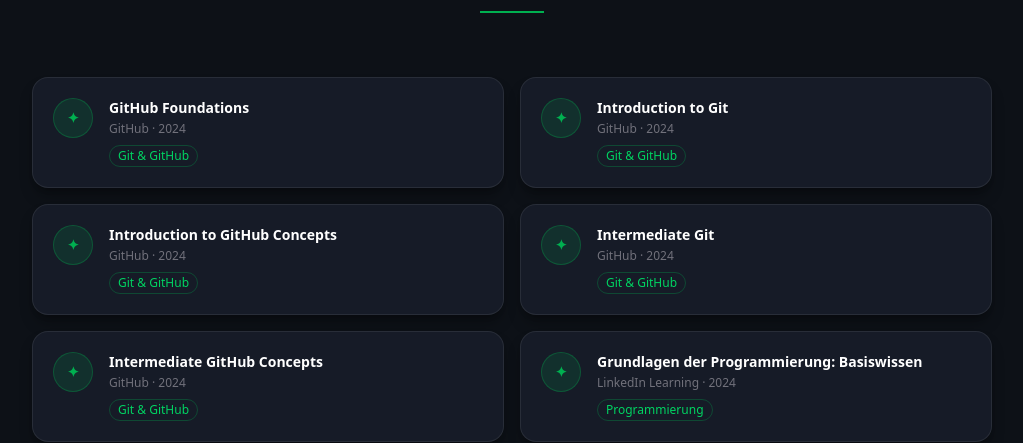
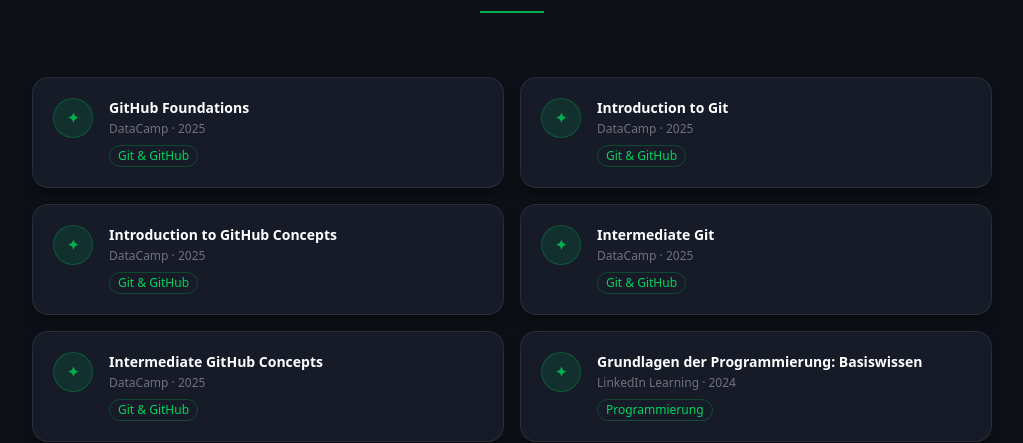
Before and after one commit to Emeric99/portfolio, a Next.js app: page / in a window 1280 px wide. Shown: the part 4380-4823 px from the top of the page, without its empty margins (128-1151 px from the left). Built offline with nearby package versions, Linux system fonts and the light colour scheme.

Commit message:
Update Certificates

```diff
--- a/app/components/Certificates.tsx
+++ b/app/components/Certificates.tsx
@@ -4,11 +4,11 @@
 type Lang = "en" | "fr" | "de";
 
 const certs = [
-  { title: "GitHub Foundations", issuer: "GitHub", date: "2024", category: "Git & GitHub", file: "/certificate_GitHub Foundations.pdf" },
-  { title: "Introduction to Git", issuer: "GitHub", date: "2024", category: "Git & GitHub", file: "/certificate_introduction_to_Git.pdf" },
-  { title: "Introduction to GitHub Concepts", issuer: "GitHub", date: "2024", category: "Git & GitHub", file: "/certificate_introduction_to_GitHub_Concepts.pdf" },
-  { title: "Intermediate Git", issuer: "GitHub", date: "2024", category: "Git & GitHub", file: "/certificate_intermediate_Git.pdf" },
-  { title: "Intermediate GitHub Concepts", issuer: "GitHub", date: "2024", category: "Git & GitHub", file: "/certificate_Intermediate GitHub_Concepts.pdf" },
+  { title: "GitHub Foundations", issuer: "DataCamp", date: "2025", category: "Git & GitHub", file: "/certificate_GitHub Foundations.pdf" },
+  { title: "Introduction to Git", issuer: "DataCamp", date: "2025", category: "Git & GitHub", file: "/certificate_introduction_to_Git.pdf" },
+  { title: "Introduction to GitHub Concepts", issuer: "DataCamp", date: "2025", category: "Git & GitHub", file: "/certificate_introduction_to_GitHub_Concepts.pdf" },
+  { title: "Intermediate Git", issuer: "DataCamp", date: "2025", category: "Git & GitHub", file: "/certificate_intermediate_Git.pdf" },
+  { title: "Intermediate GitHub Concepts", issuer: "DataCamp", date: "2025", category: "Git & GitHub", file: "/certificate_Intermediate GitHub_Concepts.pdf" },
   { title: "Grundlagen der Programmierung: Basiswissen", issuer: "LinkedIn Learning", date: "2024", category: "Programmierung", file: "https://www.linkedin.com/in/emeric-tcholagheu-6bb73b313/details/certifications/" },
   { title: "Java Grundkurs 1: Sprachkonzepte und Programmiergrundlagen", issuer: "LinkedIn Learning", date: "2024", category: "Java", file: "https://www.linkedin.com/in/emeric-tcholagheu-6bb73b313/details/certifications/" },
   { title: "Bash-Shell-Scripting für Fortgeschrittene: Variablen, Funktionen und Prozessmanagement", issuer: "LinkedIn Learning", date: "Jan. 2025", category: "Shell-Scripting", file: "https://www.linkedin.com/in/emeric-tcholagheu-6bb73b313/details/certifications/" },
```
